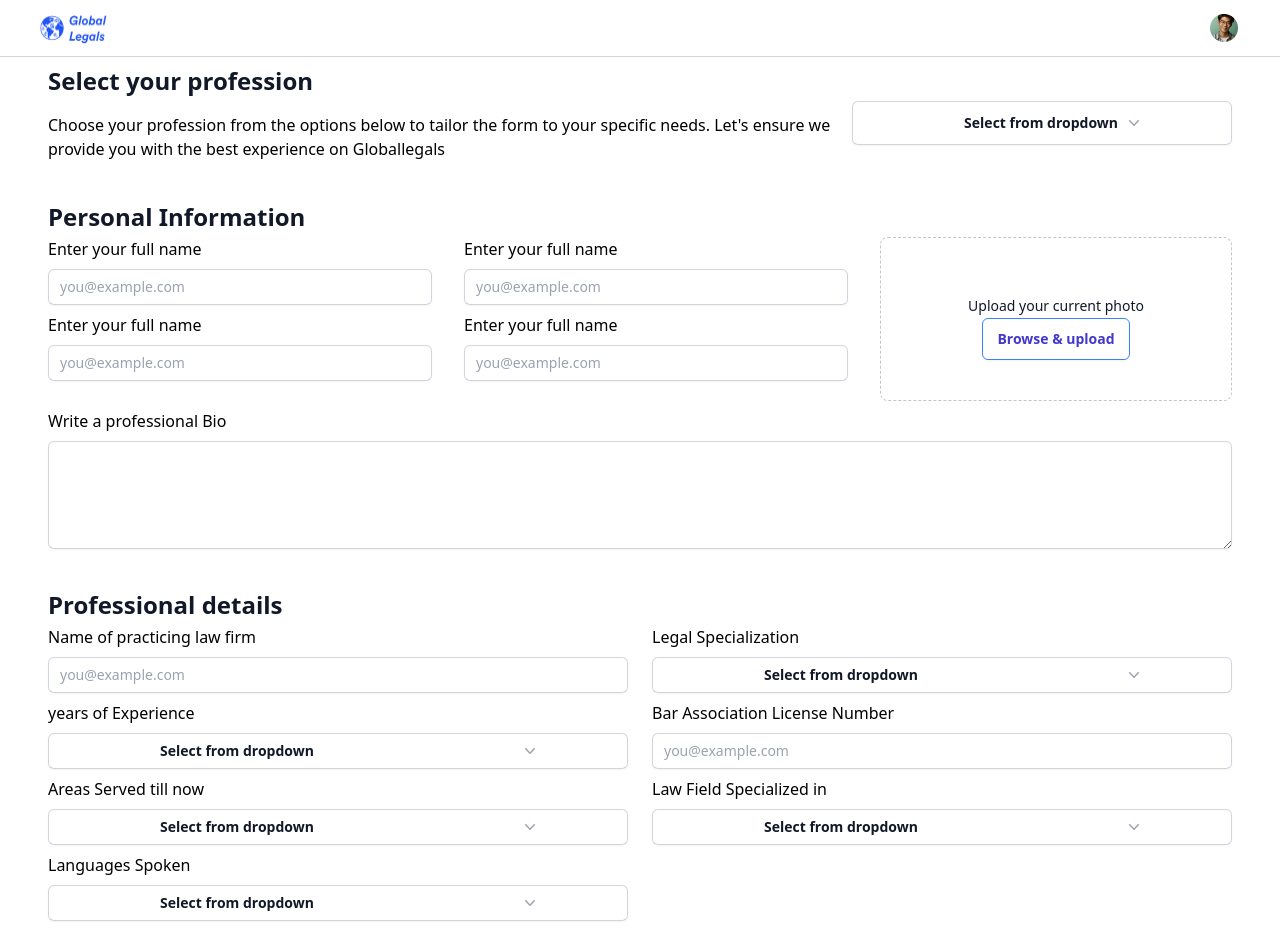
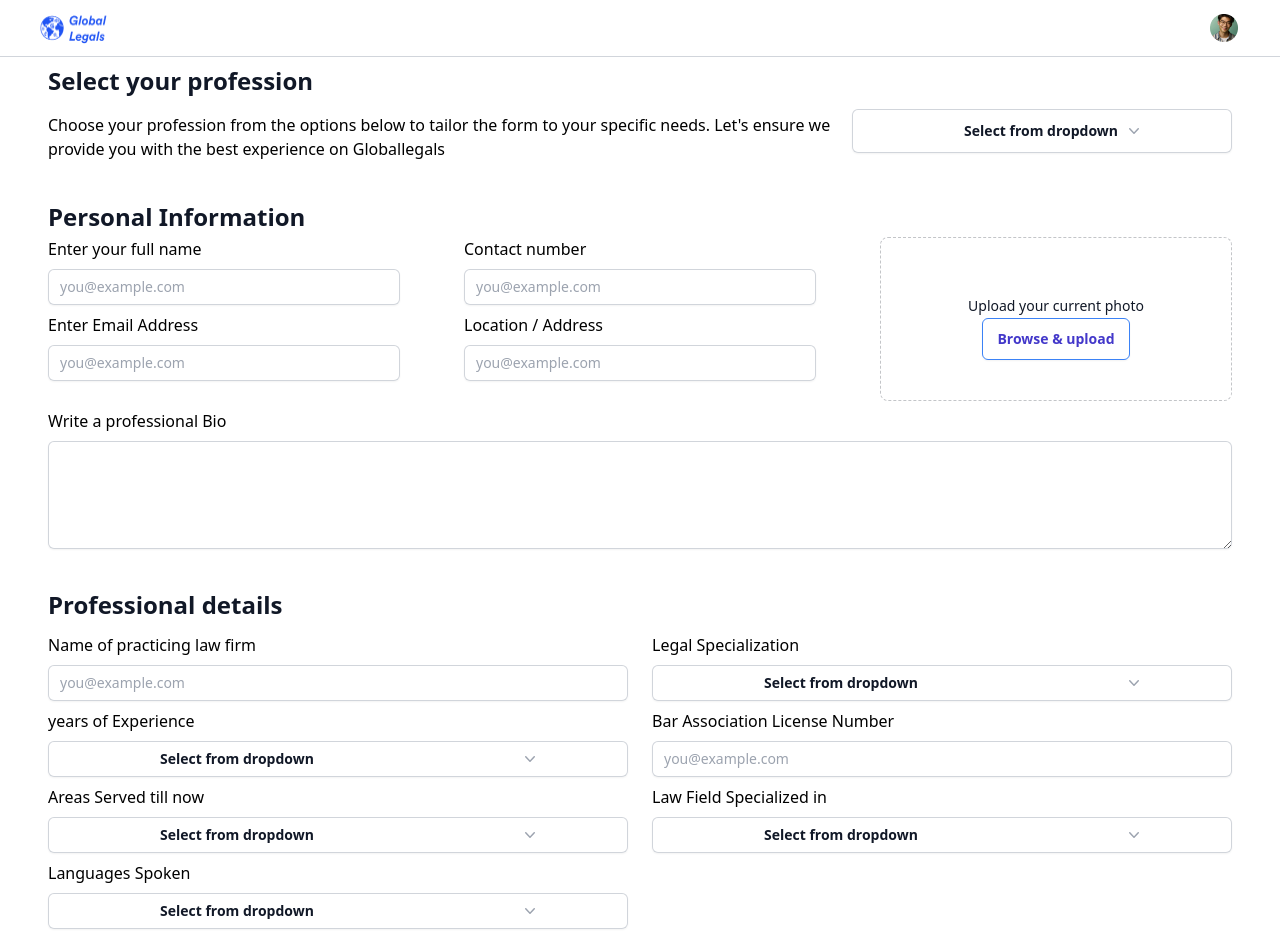
Before and after one commit to Nagarjunl/global-legals-ui, a React (Vite) app: page /personalinformation in a window 1280 px wide. Shown: the top 952 px of the page. Built offline with nearby package versions, Linux system fonts and the light colour scheme.

Commit message:
alignment change

```diff
--- a/src/components/bussinesslist.jsx
+++ b/src/components/bussinesslist.jsx
@@ -10,7 +10,7 @@ export default function BusinessList() {
   return (
     <Menu as="div" className="relative inline-block text-left">
       <div>
-        <Menu.Button className="inline-flex w-full justify-between  gap-x-1.5 rounded-md bg-white py-3 px-28 text-sm font-semibold text-gray-900 shadow-sm ring-1 ring-inset ring-gray-300 hover:bg-gray-50">
+        <Menu.Button className="inline-flex w-full mt-2 justify-between  gap-x-1.5 rounded-md bg-white py-3 px-28 text-sm font-semibold text-gray-900 shadow-sm ring-1 ring-inset ring-gray-300 hover:bg-gray-50">
           Select from dropdown
           <ChevronDownIcon
             className="-mr-6 h-5 w-5 text-gray-400"
--- a/src/components/dropdown.jsx
+++ b/src/components/dropdown.jsx
@@ -10,7 +10,7 @@ export default function dropdown() {
   return (
     <Menu as="div" className="relative inline-block text-left">
       <div>
-        <Menu.Button className="inline-flex w-full justify-between  gap-x-1.5 rounded-md bg-white py-3 px-28 text-sm font-semibold text-gray-900 shadow-sm ring-1 ring-inset ring-gray-300 hover:bg-gray-50">
+        <Menu.Button className=" mt-2 inline-flex w-full justify-between  gap-x-1.5 rounded-md bg-white py-3 px-28 text-sm font-semibold text-gray-900 shadow-sm ring-1 ring-inset ring-gray-300 hover:bg-gray-50">
           Select from dropdown
           <ChevronDownIcon
             className="-mr-6 h-5 w-5 text-gray-400"
--- a/src/components/input.jsx
+++ b/src/components/input.jsx
@@ -1,22 +1,22 @@
 function input() {
   return (
     <>
-      <div className="grid grid-cols-3 gap-16">
+      <div className=" grid  grid-cols-3 gap-16">
         <div>
           <div className="mt-2">
             <h5>Enter your full name</h5>
             <div className="mt-2">
               <input
-                className="block w-96  p-3 rounded-md border-0 py-1.5 text-gray-900 shadow-sm ring-1 ring-inset ring-gray-300 placeholder:text-gray-400 focus:ring-2 focus:ring-inset focus:ring-indigo-600 sm:text-sm sm:leading-6"
+                className="block w-full  p-3 rounded-md border-0 py-1.5 text-gray-900 shadow-sm ring-1 ring-inset ring-gray-300 placeholder:text-gray-400 focus:ring-2 focus:ring-inset focus:ring-indigo-600 sm:text-sm sm:leading-6"
                 placeholder="you@example.com"
               />
             </div>
           </div>
           <div className="mt-2">
-            <h5>Enter your full name</h5>
+            <h5>Enter Email Address</h5>
             <div className="mt-2">
               <input
-                className="block w-96 p-3  rounded-md border-0 py-1.5 text-gray-900 shadow-sm ring-1 ring-inset ring-gray-300 placeholder:text-gray-400 focus:ring-2 focus:ring-inset focus:ring-indigo-600 sm:text-sm sm:leading-6"
+                className="block w-full p-3  rounded-md border-0 py-1.5 text-gray-900 shadow-sm ring-1 ring-inset ring-gray-300 placeholder:text-gray-400 focus:ring-2 focus:ring-inset focus:ring-indigo-600 sm:text-sm sm:leading-6"
                 placeholder="you@example.com"
               />
             </div>
@@ -24,19 +24,19 @@ function input() {
         </div>
         <div>
           <div className="mt-2">
-            <h5>Enter your full name</h5>
+            <h5>Contact number</h5>
             <div className="mt-2">
               <input
-                className="block w-96 p-3 rounded-md border-0 py-1.5 text-gray-900 shadow-sm ring-1 ring-inset ring-gray-300 placeholder:text-gray-400 focus:ring-2 focus:ring-inset focus:ring-indigo-600 sm:text-sm sm:leading-6"
+                className="block w-full p-3 rounded-md border-0 py-1.5 text-gray-900 shadow-sm ring-1 ring-inset ring-gray-300 placeholder:text-gray-400 focus:ring-2 focus:ring-inset focus:ring-indigo-600 sm:text-sm sm:leading-6"
                 placeholder="you@example.com"
               />
             </div>
           </div>
           <div className="mt-2">
-            <h5>Enter your full name</h5>
+            <h5>Location / Address</h5>
             <div className="mt-2">
               <input
-                className="block w-96 p-3 rounded-md border-0 py-1.5 text-gray-900 shadow-sm ring-1 ring-inset ring-gray-300 placeholder:text-gray-400 focus:ring-2 focus:ring-inset focus:ring-indigo-600 sm:text-sm sm:leading-6"
+                className="block w-full p-3 rounded-md border-0 py-1.5 text-gray-900 shadow-sm ring-1 ring-inset ring-gray-300 placeholder:text-gray-400 focus:ring-2 focus:ring-inset focus:ring-indigo-600 sm:text-sm sm:leading-6"
                 placeholder="you@example.com"
               />
             </div>
--- a/src/pages/BusinessInformation.jsx
+++ b/src/pages/BusinessInformation.jsx
@@ -12,13 +12,13 @@ function BusinessInformation() {
         <img src={profile} alt="Not found" />
       </div>
       <div className="flex-1 border-t border-gray-300 mt-3"></div>
-      <div className="container mx-auto px-4 sm:px-6 lg:px-8">
+      <div className="mx-auto max-w-7xl sm:px-6 lg:px-8">
         <div>
           <h3 className=" font-semibold leading-6 text-2xl mt-3 text-gray-900">
             Select your profession
           </h3>
 
-          <div className="flex justify-between flex-row w-full mt-2">
+          <div className="flex justify-between  flex-wrap flex-row w-full mt-2">
             <p className="mt-3">
               Choose your profession from the options below to tailor the form
               to your specific needs. Let&apos;s ensure we <br /> provide you
@@ -32,7 +32,7 @@ function BusinessInformation() {
             Business Information
           </h3>
         </div>
-        <div className="flex justify-between mt-2">
+        <div className="flex justify-between flex-wrap mt-2">
           <div>
             <h5 className="mt-2">Full Legal Business Name</h5>
             <div className="mt-2">
@@ -53,7 +53,7 @@ function BusinessInformation() {
             </div>
           </div>
         </div>
-        <div className="flex justify-between mt-2">
+        <div className="flex justify-between flex-wrap mt-2">
           <div>
             <h5 className="mt-2">Business Email Address</h5>
             <div className="mt-2">
@@ -74,7 +74,7 @@ function BusinessInformation() {
             </div>
           </div>
         </div>
-        <div className="flex justify-between mt-2">
+        <div className="flex justify-between flex-wrap mt-2">
           <div>
             <h5 className="mt-2">Company website</h5>
             <div className="mt-2">
@@ -100,7 +100,7 @@ function BusinessInformation() {
             Licensing Credentials
           </h3>
         </div>
-        <div className="flex justify-between mt-2">
+        <div className="flex justify-between flex-wrap mt-2">
           <div>
             <h5 className="mt-2">License Number</h5>
             <div className="mt-2">
@@ -121,7 +121,7 @@ function BusinessInformation() {
             </div>
           </div>
         </div>
-        <div className="flex justify-between mt-2">
+        <div className="flex justify-between flex-wrap mt-2">
           <div>
             <h5 className="mt-2">Licensing Authority</h5>
             <div className="mt-2">
@@ -144,7 +144,7 @@ function BusinessInformation() {
             Insurance Information
           </h3>
         </div>
-        <div className="flex justify-between mt-2">
+        <div className="flex justify-between flex-wrap mt-2">
           <div>
             <h5 className="mt-2">Insurance Policy Number</h5>
             <div className="mt-2">
@@ -165,7 +165,7 @@ function BusinessInformation() {
             </div>
           </div>
         </div>
-        <div className="flex justify-between mt-2">
+        <div className="flex justify-between flex-wrap mt-2">
           <div>
             <h5 className="mt-1">Coverage Amount</h5>
             <div className="mt-1">
@@ -188,7 +188,7 @@ function BusinessInformation() {
             Service Details
           </h3>
         </div>
-        <div className="flex justify-between mt-2">
+        <div className="flex justify-between  flex-wrap mt-2">
           <div>
             <h5 className="mt-2">Areas Covered</h5>
             <div className="mt-2">
@@ -209,7 +209,7 @@ function BusinessInformation() {
             </div>
           </div>
         </div>
-        <div className="flex justify-between mt-2">
+        <div className="flex justify-between flex-wrap mt-2">
           <div>
             <h5 className="mt-2">Types of bonds served</h5>
             <div className="mt-2">
@@ -253,7 +253,7 @@ function BusinessInformation() {
           </div>
         </div>
         <div className="flex-1 border-t border-gray-300 mt-3"></div>
-        <div className="flex justify-between mt-3">
+        <div className="flex justify-between flex-wrap mt-3">
           <div>
             <h5 className="mt-2">Linkedin profile</h5>
             <div className="mt-2">
@@ -295,7 +295,7 @@ function BusinessInformation() {
             References and Permissions
           </h3>
         </div>
-        <div className="flex justify-between mt-2">
+        <div className="flex justify-between flex-wrap mt-2">
           <div>
             <h5 className="mt-2">Cleint References</h5>
             <div className="mt-2">
--- a/src/pages/PersonalInformation.jsx
+++ b/src/pages/PersonalInformation.jsx
@@ -23,7 +23,7 @@ function PersonalInformation() {
             Select your profession
           </h3>
 
-          <div className="flex justify-between flex-row w-full mt-2">
+          <div className="flex justify-between flex-row flex-wrap w-full sm: mt-2">
             <p className="mt-3">
               Choose your profession from the options below to tailor the form
               to your specific needs. Let&apos;s ensure we <br />
@@ -43,9 +43,9 @@ function PersonalInformation() {
             Professional details
           </h3>
         </div>
-        <div className="flex justify-between">
+        <div className="flex justify-between flex-wrap">
           <div>
-            <h5 className="mt-2">Name of practicing law firm</h5>
+            <h5 className="mt-4">Name of practicing law firm</h5>
             <div className="mt-2">
               <input
                 className="block w-[580px]  p-3 rounded-md border-0 py-1.5 text-gray-900 shadow-sm ring-1 ring-inset ring-gray-300 placeholder:text-gray-400 focus:ring-2 focus:ring-inset focus:ring-indigo-600 sm:text-sm sm:leading-6"
@@ -54,11 +54,11 @@ function PersonalInformation() {
             </div>
           </div>
           <div>
-            <h5 className="mt-2">Legal Specialization</h5>
+            <h5 className="mt-4">Legal Specialization</h5>
             <Dropdown2 />
           </div>
         </div>
-        <div className="flex justify-between">
+        <div className="flex justify-between flex-wrap">
           <div>
             <h5 className="mt-2">years of Experience</h5>
             <Experence />
@@ -73,7 +73,7 @@ function PersonalInformation() {
             </div>
           </div>
         </div>
-        <div className="flex justify-between">
+        <div className=" flex justify-between flex-wrap">
           <div>
             <h5 className="mt-2">Areas Served till now</h5>
             <Areasservices />
@@ -110,7 +110,7 @@ function PersonalInformation() {
           </div>
         </div>
         <div className="flex-1 border-t border-gray-300 mt-3"></div>
-        <div className="flex justify-between mt-3">
+        <div className="flex flex-wrap justify-between mt-3">
           <div>
             <h5 className="mt-2">Linkedin profile</h5>
             <div className="mt-2">
```
